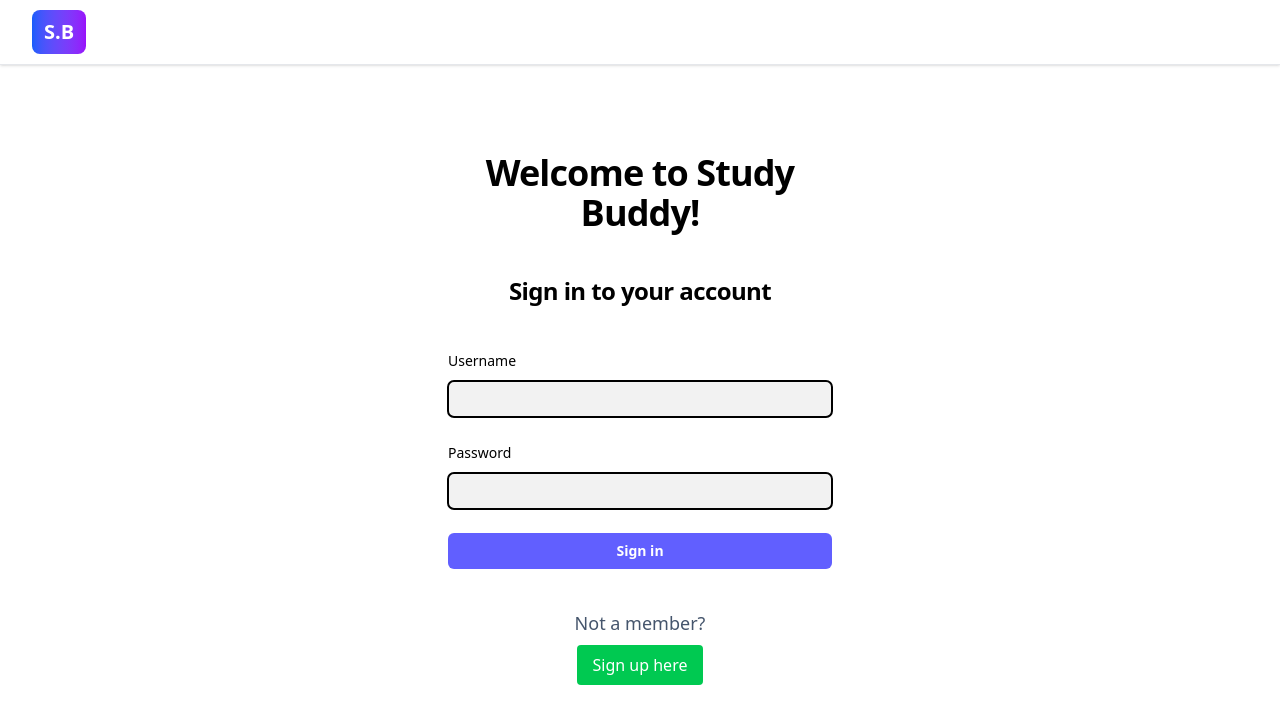
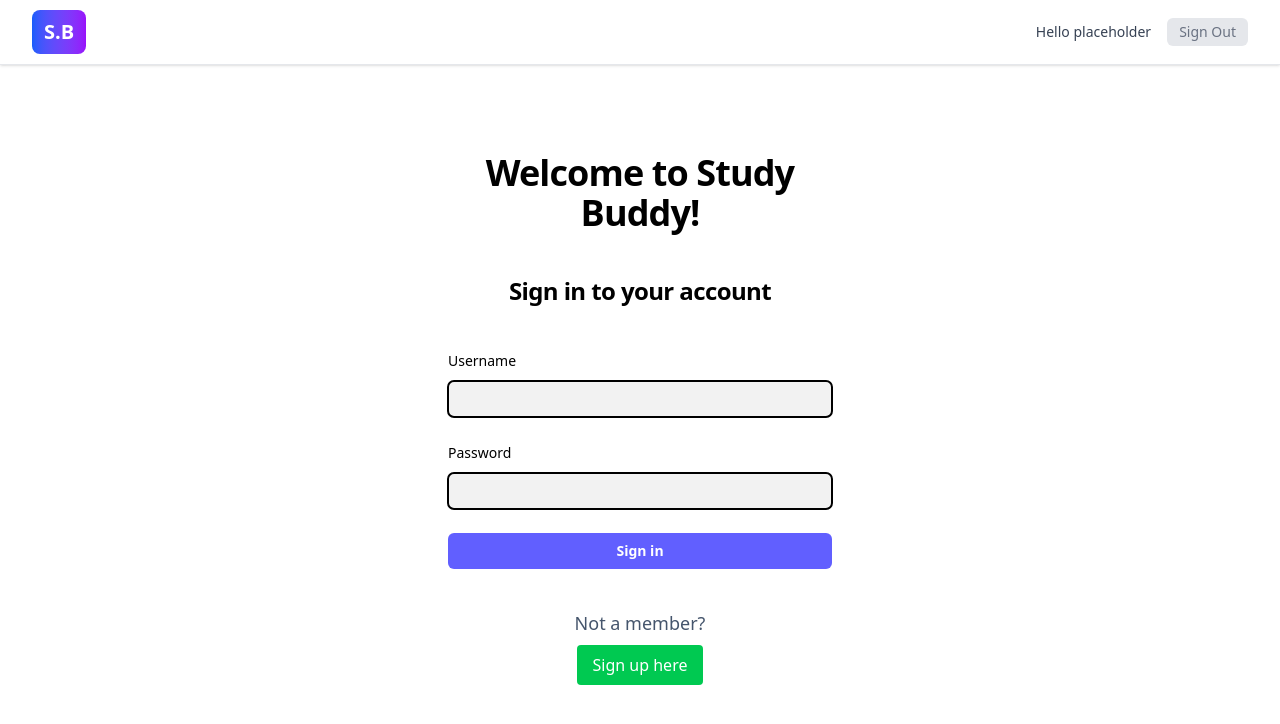
Before and after one commit to ClaytonONeill/study-buddy, a React (Vite) app: page / in a window 1280 px wide. Shown: the top 724 px of the page. Built offline with nearby package versions, Linux system fonts and the light colour scheme; sample sign-in values are in the browser's storage.

Commit message:
working on JWT storage and user sign in and out, setup protected routes

```diff
--- a/src/App.tsx
+++ b/src/App.tsx
@@ -1,5 +1,6 @@
 // Modules
-import { Routes, Route } from "react-router-dom";
+import { Routes, Route, Navigate } from "react-router-dom";
+import { useState, useEffect, type JSX } from "react";
 
 // Components
 import Header from "./components/Header";
@@ -9,18 +10,44 @@ import Home from "./pages/Home";
 import Signup from "./pages/Signup";
 import Dashboard from "./pages/Dashboard";
 
+function ProtectedRoute({ children }: { children: JSX.Element }) {
+  const token = localStorage.getItem("token");
+  if (!token) {
+    // Redirect to home (or login) if no token
+    return <Navigate to="/" replace />;
+  }
+  return children;
+}
+
 function App() {
+  const [user, setUser] = useState<null | { username: string }>(null);
+
+  useEffect(() => {
+    // On app load, check if token exists
+    const token = localStorage.getItem("token");
+    if (token) {
+      // Ideally decode token here and extract user info
+      setUser({ username: "placeholder" });
+    }
+  }, []);
+
   return (
     <div>
-      <Header user={null} />{" "}
-      {/* TODO: Update with actual user when logic is wired up */}
+      <Header user={user} setUser={setUser} />{" "}
       <Routes>
         {/* Public Routes */}
         <Route path="/" element={<Home />} />
         <Route path="/signup" element={<Signup />} />
 
-        {/* Protected Routes - TODO: Integrate cookie based state validation */}
-        <Route path="dashboard" element={<Dashboard />} />
+        {/* Protected Routes */}
+        <Route
+          path="/dashboard"
+          element={
+            <ProtectedRoute>
+              <Dashboard />
+            </ProtectedRoute>
+          }
+        />
 
         {/* Catch-all for undefined routes */}
         <Route path="*" element={<h1>404 - Page Not Found</h1>} />
--- a/src/components/Header.tsx
+++ b/src/components/Header.tsx
@@ -1,6 +1,10 @@
+// Modules
+import { useSignout } from "../services/auth";
+
 // The props that the header can be is a user, which can be either of type User or null.
 interface HeaderProps {
   user: User | null;
+  setUser: React.Dispatch<React.SetStateAction<any>>;
 }
 
 // User types contain a username, which must be a string.
@@ -9,7 +13,9 @@ interface User {
   username: string;
 }
 
-const Header = ({ user }: HeaderProps) => {
+const Header = ({ user, setUser }: HeaderProps) => {
+  const signout = useSignout(setUser);
+
   return (
     <header className="bg-white shadow-sm border-b border-gray-200">
       <div className="max-w-7xl mx-auto px-4 sm:px-6 lg:px-8">
@@ -27,8 +33,8 @@ const Header = ({ user }: HeaderProps) => {
                   Hello {user.username}
                 </span>
                 <button
-                  //   onClick={handleSignOut} TODO: Wire this up to actual signout method
-                  className="text-gray-500 hover:text-gray-700 text-sm transition-colors duration-200"
+                  onClick={signout}
+                  className="bg-gray-200 text-gray-500 hover:text-gray-700 px-3 py-1 rounded-md text-sm transition-colors duration-200 hover:cursor-pointer"
                 >
                   Sign Out
                 </button>
--- a/src/services/auth.ts
+++ b/src/services/auth.ts
@@ -1,4 +1,5 @@
-// TODO: These both need to be wired into their respective pages:
+import { useNavigate } from "react-router-dom";
+
 export async function login(payload: { username: string; password: string }) {
   const res = await fetch(
     "https://p9iuv4325d.execute-api.us-east-1.amazonaws.com/login",
@@ -8,9 +9,16 @@ export async function login(payload: { username: string; password: string }) {
       body: JSON.stringify(payload),
     }
   );
+
   if (!res.ok) throw new Error("Login failed");
-  else console.log("Successful sign in!");
-  return res.json();
+
+  const signInData = await res.json();
+
+  // Store the JWT in localStorage
+  localStorage.setItem("token", signInData.token);
+
+  console.log("Successful sign in!");
+  return signInData;
 }
 
 // For signup
@@ -31,6 +39,30 @@ export async function signup(payload: {
     }
   );
   if (!res.ok) throw new Error("Signup failed");
-  else console.log(`Success! ${res}`);
-  return res.json();
+
+  const signUpData = await res.json();
+
+  localStorage.setItem("token", signUpData.token);
+
+  console.log("Successful sign up!");
+  return signUpData;
 }
+
+export function useSignout(setUser: React.Dispatch<React.SetStateAction<any>>) {
+  console.log("hitting this?");
+
+  const navigate = useNavigate();
+
+  function signout() {
+    // Remove JWT from storage
+    localStorage.removeItem("token");
+
+    // Clear auth state
+    setUser(null);
+
+    // Redirect home
+    navigate("/");
+  }
+
+  return signout;
+}
```
